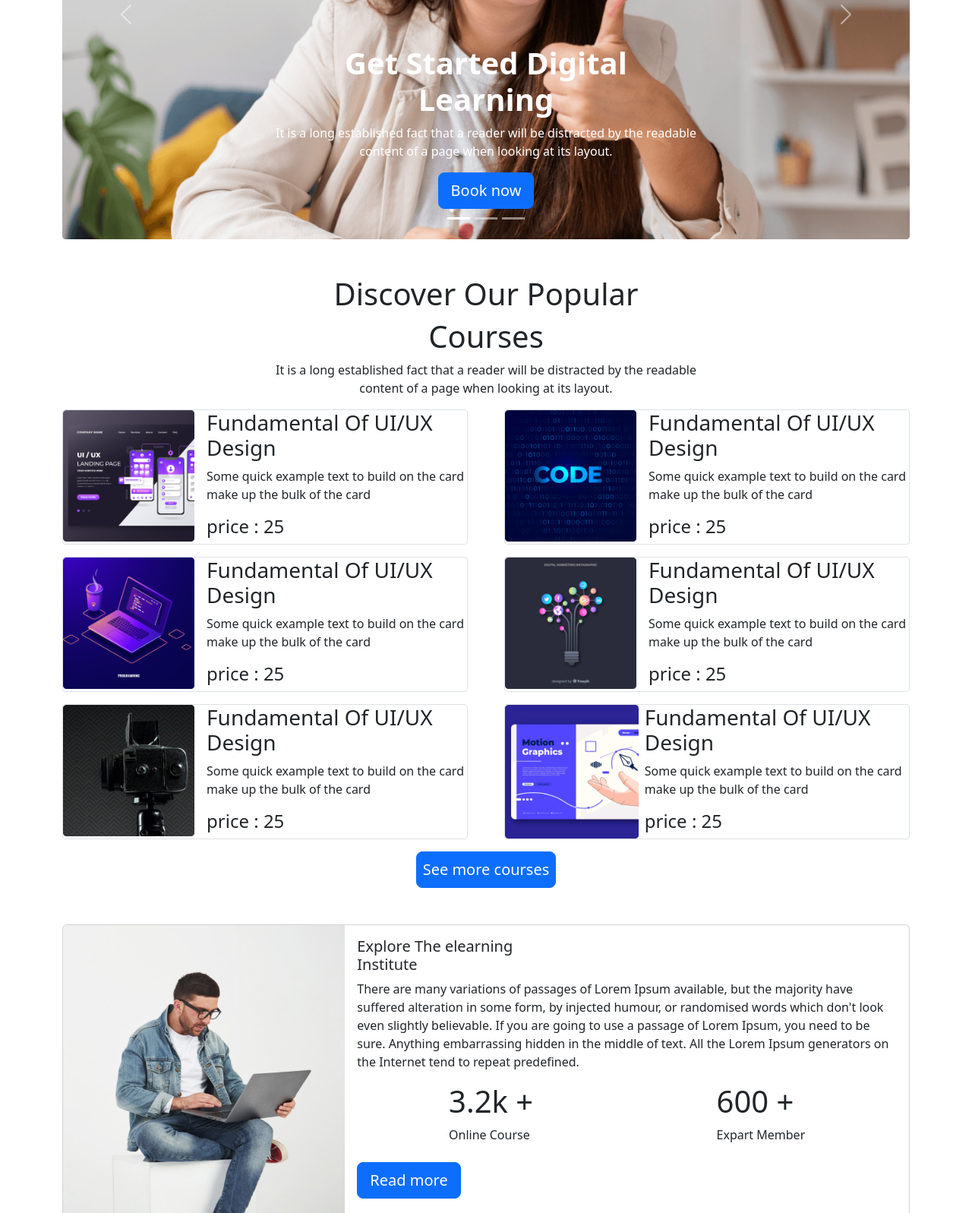
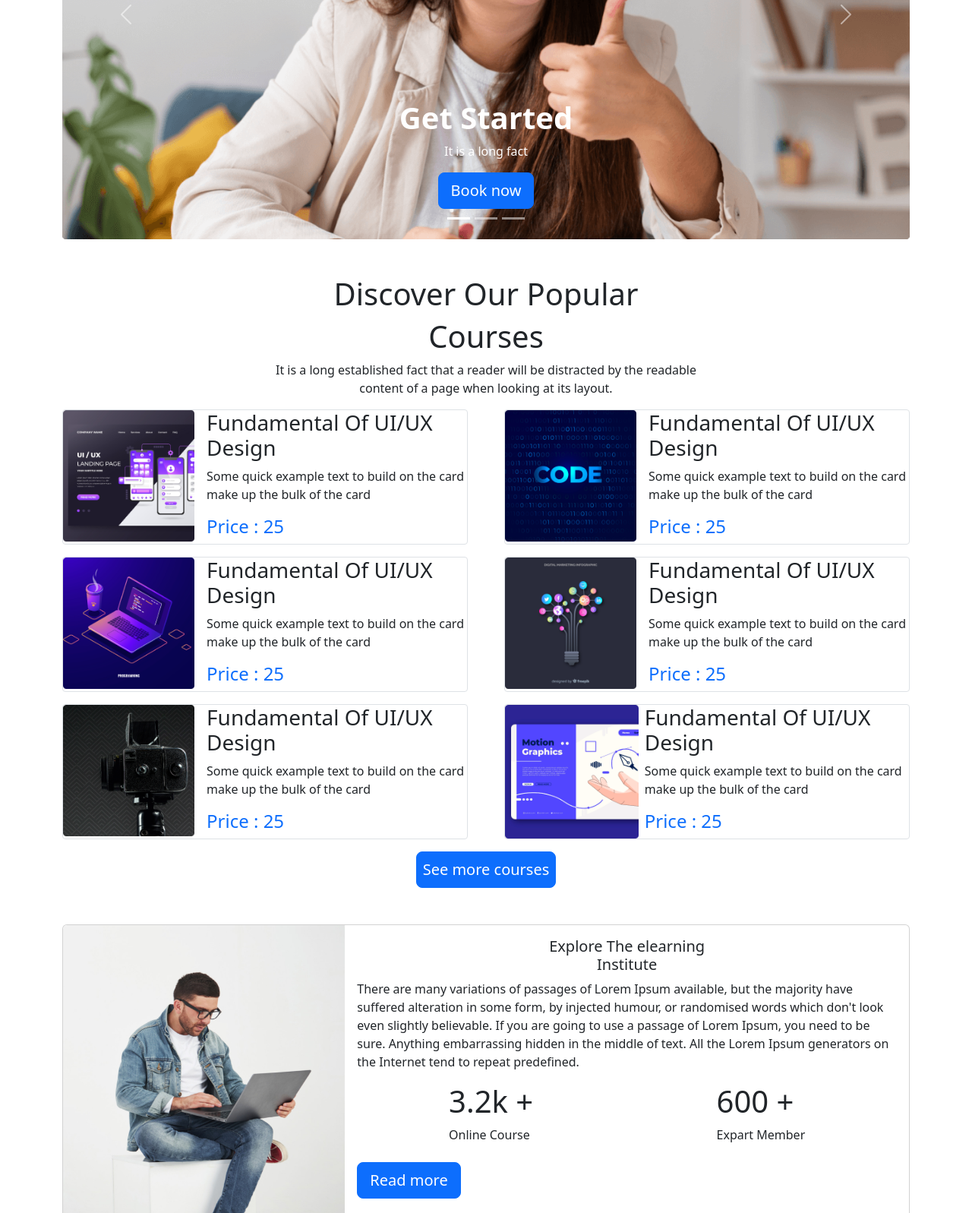
Before and after one commit to jaber1104076/Assignment-three, a plain HTML site: page index.html in a window 1280 px wide. Shown: the part 429-2026 px from the top of the page at 76% size. Drawn offline with nearby package versions, Linux system fonts and the light colour scheme.

Commit message:
color decor

```diff
--- a/index.html
+++ b/index.html
@@ -16,7 +16,7 @@
         <!-- nav section started -->
         <nav class="navbar navbar-expand-lg ">
             <div class="container mt-5">
-                <a class="navbar-brand" href="#">Edu Tech</a>
+                <a class="navbar-brand" href="#">Education Tech</a>
                 <button class="navbar-toggler" type="button" data-bs-toggle="collapse"
                     data-bs-target="#navbarSupportedContent" aria-controls="navbarSupportedContent"
                     aria-expanded="false" aria-label="Toggle navigation">
@@ -28,10 +28,10 @@
                             <a class="nav-link active" aria-current="page" href="#">Home</a>
                         </li>
                         <li class="nav-item">
-                            <a class="nav-link active" href="#">Product</a>
+                            <a class="nav-link active" href="#">Courses</a>
                         </li>
                         <li class="nav-item">
-                            <a class="nav-link active" href="#">AboutUs</a>
+                            <a class="nav-link active" href="#">Information</a>
                         </li>
                         <li class="nav-item">
                             <a class="nav-link active" href="#">Contack</a>
@@ -55,22 +55,16 @@
                     <div class="carousel-item active">
                         <img src="images/cover/cover-1.png" class="d-block w-100" alt="...">
                         <div class="carousel-caption">
-                            <h1 class="fs-1 fw-bolder"> Get Started Digital
-                                <br>Learning
-                            </h1>
-                            <p>It is a long established fact that a reader will be distracted by the readable<br>content
-                                of a page when looking at its layout.</p>
+                            <h1 class="fs-1 fw-bolder"> Get Started </h1>
+                            <p>It is a long fact </p>
                             <button class="btn btn-primary btn-lg"><a href="#"></a> Book now</button>
                         </div>
                     </div>
                     <div class="carousel-item">
                         <img src="images/cover/cover-2.jpg" class="d-block w-100" alt="...">
                         <div class="carousel-caption d-md-block">
-                            <h1 class="fs-1 fw-bolder btn-lg"> Get Started Digital
-                                <br>Learning
-                            </h1>
-                            <p>It is a long established fact that a reader will be distracted by the readable<br>content
-                                of a page when looking at its layout.</p>
+                            <h1 class="fs-1 fw-bolder btn-lg"> Get Started </h1>
+                            <p>It is a long fact </p>
                             <button class="btn btn-primary btn-lg"><a href="#"></a> Book now</button>
 
                         </div>
@@ -78,11 +72,8 @@
                     <div class="carousel-item">
                         <img src="images/cover/cover-3.jpg" class="d-block w-100" alt="...">
                         <div class="carousel-caption d-md-block">
-                            <h1 class="fs-1 fw-bolder"> Get Started Digital
-                                <br>Learning
-                            </h1>
-                            <p>It is a long established fact that a reader will be distracted by the readable<br>content
-                                of a page when looking at its layout.</p>
+                            <h1 class="fs-1 fw-bolder"> Get Started</h1>
+                            <p>It is a long fact</p>
                             <button class="btn btn-primary"><a href="#"></a> Book now</button>
 
                         </div>
@@ -122,7 +113,7 @@
                         <div class="ms-3">
                             <h3>Fundamental Of UI/UX Design</h3>
                             <p>Some quick example text to build on the card <br> make up the bulk of the card</p>
-                            <h4>price : 25</h4>
+                            <h4 class="text-primary">Price : 25</h4>
                         </div>
                     </div>
                 </div>
@@ -134,7 +125,7 @@
                         <div class="ms-3">
                             <h3>Fundamental Of UI/UX Design</h3>
                             <p>Some quick example text to build on the card <br> make up the bulk of the card</p>
-                            <h4>price : 25</h4>
+                            <h4 class="text-primary">Price : 25</h4>
                         </div>
                     </div>
                 </div>
@@ -146,7 +137,7 @@
                         <div class="ms-3">
                             <h3>Fundamental Of UI/UX Design</h3>
                             <p>Some quick example text to build on the card <br> make up the bulk of the card</p>
-                            <h4>price : 25</h4>
+                            <h4 class="text-primary">Price : 25</h4>
                         </div>
                     </div>
                 </div>
@@ -158,7 +149,7 @@
                         <div class="ms-3">
                             <h3>Fundamental Of UI/UX Design</h3>
                             <p>Some quick example text to build on the card <br> make up the bulk of the card</p>
-                            <h4>price : 25</h4>
+                            <h4 class="text-primary">Price : 25</h4>
                         </div>
                     </div>
                 </div>
@@ -170,7 +161,7 @@
                         <div class="ms-3">
                             <h3>Fundamental Of UI/UX Design</h3>
                             <p>Some quick example text to build on the card <br> make up the bulk of the card</p>
-                            <h4>price : 25</h4>
+                            <h4 class="text-primary">Price : 25</h4>
                         </div>
                     </div>
                 </div>
@@ -182,7 +173,7 @@
                         <div class="ms-2">
                             <h3>Fundamental Of UI/UX Design</h3>
                             <p>Some quick example text to build on the card <br> make up the bulk of the card</p>
-                            <h4>price : 25</h4>
+                            <h4 class="text-primary">Price : 25</h4>
                         </div>
                     </div>
                 </div>
@@ -205,7 +196,7 @@
                     </div>
                     <div class="col-md-8">
                         <div class="card-body">
-                            <h5 class="card-title">Explore The elearning
+                            <h5 class="card-title text-center">Explore The elearning
                                 <br> Institute
                             </h5>
                             <p class="card-text">There are many variations of passages of Lorem Ipsum available, but the
@@ -238,7 +229,7 @@
         <!-- modal section started -->
         <section>
             <div class="container mt-5">
-                <div class="card mb-3 bg-primary">
+                <div class="card mb-3 bg-primary-color">
                     <div class="row g-0 justify-content-center align-items-center p-5">
                         <div class="col-md-12 col-sm-12 col-lg-8">
                             <div>
@@ -252,7 +243,7 @@
 
                         </div>
                         <div class="col-md-6 col-sm-6 col-lg-4 text-md-center">
-                            <button ype="button" class="btn text-white btn-danger btn-lg" data-bs-toggle="modal"
+                            <button ype="button" class="btn text-white btn-success btn-lg" data-bs-toggle="modal"
                                 data-bs-target="#exampleModal">Register Now</button>
                         </div>
                     </div>
--- a/styles/style.css
+++ b/styles/style.css
@@ -1,6 +1,10 @@
 .icon-style {
-    list-style: none;
+    text-decoration: none;
     font-size: 24px;
     color: white;
     margin-left: 10px;
 }
+
+.bg-primary-color {
+    background-color: #289BDE;
+}
```
